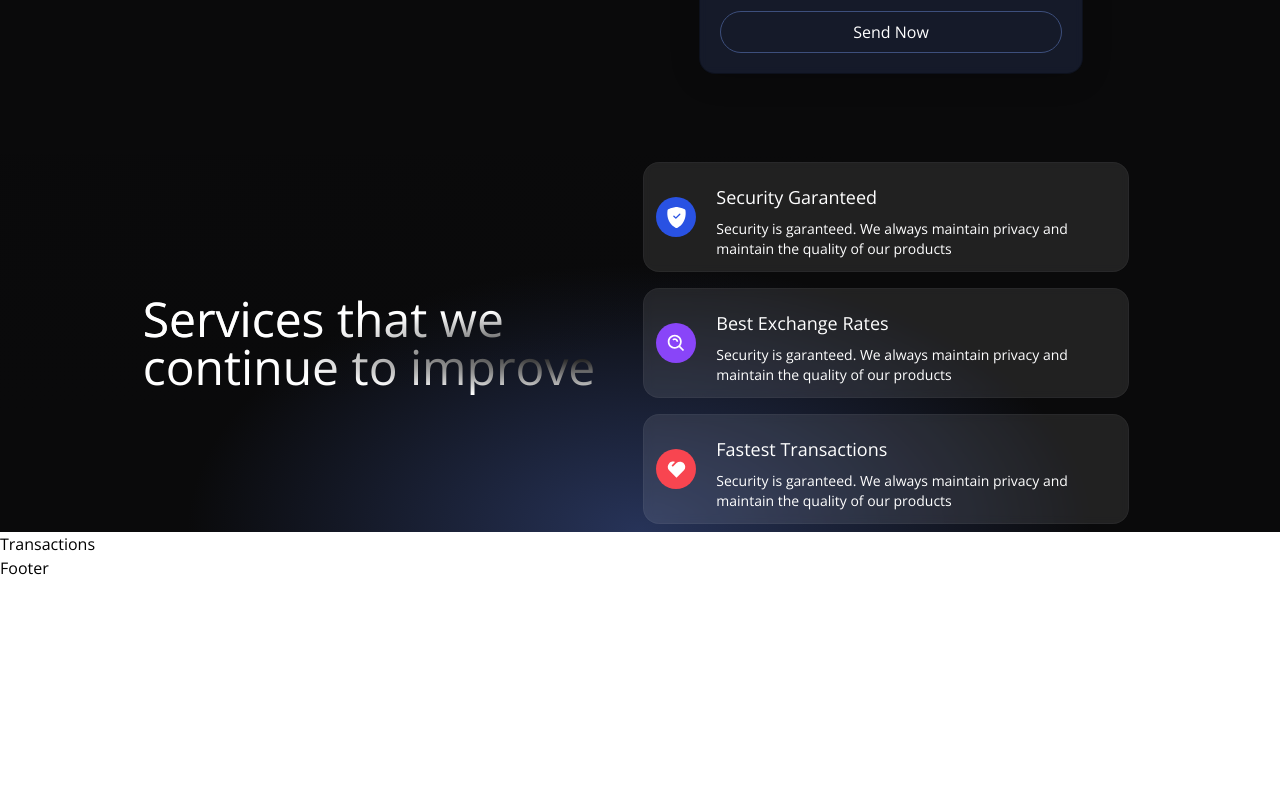
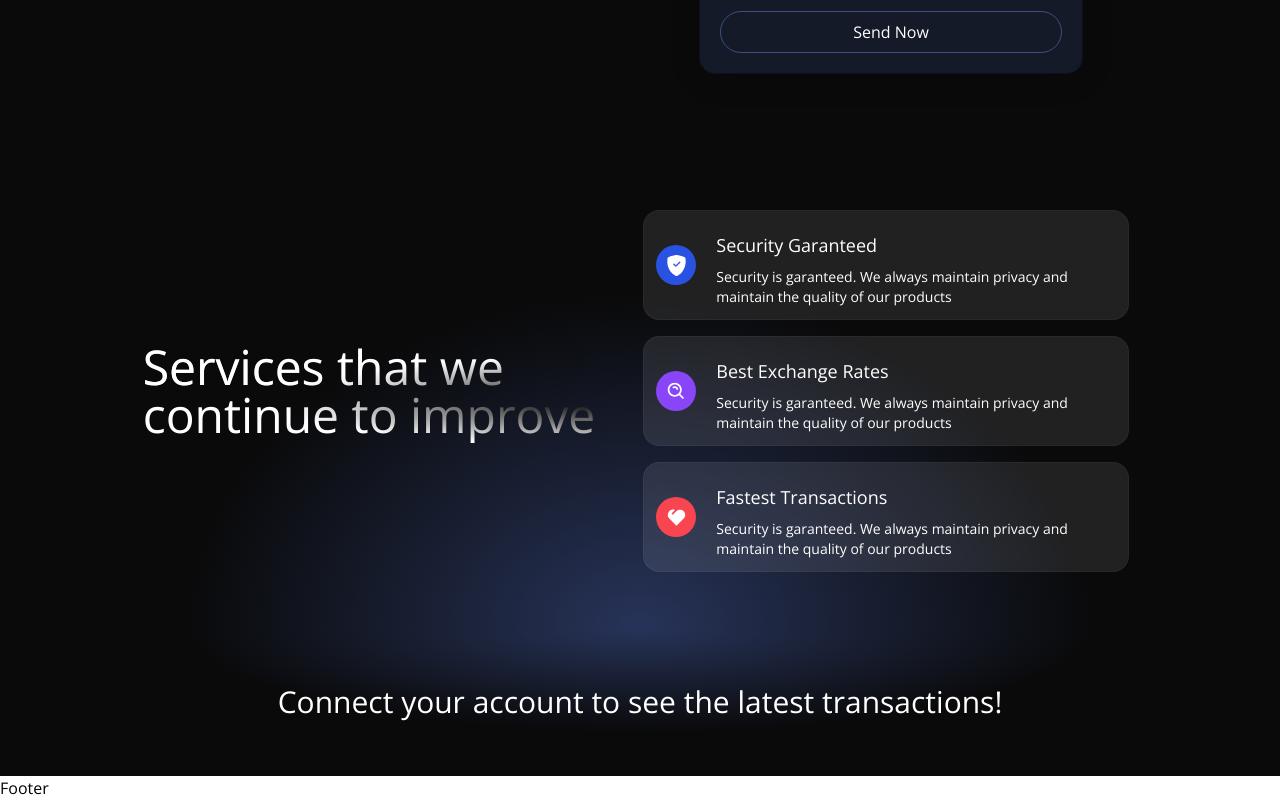
Before and after one commit to Mabast1/ethnest, a React (Vite) app in the folder client/: page / in a window 1280 px wide. Shown: the part 595-1395 px from the top of the page. Before the commit the page ends 1175 px from the top, so only its background shows below. Built offline with nearby package versions, Linux system fonts and the light colour scheme.

Commit message:
started transactions component

```diff
--- a/client/src/components/Services.jsx
+++ b/client/src/components/Services.jsx
@@ -19,7 +19,7 @@
 
 const Services = () => {
   return (
-    <div className="flex w-full justify-center items-center gradient-bg-services">
+    <div className="flex w-full justify-center items-center gradient-bg-services py-12 px-4">
       <div className="flex flex-col mf:flex-row justify-center items-center gap-10">
         <div className="flex justify-center items-center w-full">
           <div className="flex justify-center items-center ">
--- a/client/src/components/Transactions.jsx
+++ b/client/src/components/Transactions.jsx
@@ -1,7 +1,26 @@
-import React from "react";
+import React, { useContext } from "react";
+
+import { TransactionContext } from "../context/TransactionContext";
+import dummyData from "../utils/dummyData";
 
 const Transactions = () => {
-  return <div>Transactions</div>;
+  const { currentAccount } = useContext(TransactionContext);
+
+  return (
+    <div className="flex w-full justify-center items-center 2xl:px-20 gradient-bg-transactions">
+      <div className="flex flex-col md:p-12 py-12 px-4">
+        {currentAccount ? (
+          <h3 className="text-white text-3xl text-center my-2">
+            Latest Transactions
+          </h3>
+        ) : (
+          <h3 className="text-white text-3xl text-center my-2">
+            Connect your account to see the latest transactions!
+          </h3>
+        )}
+      </div>
+    </div>
+  );
 };
 
 export default Transactions;
--- a/client/src/index.css
+++ b/client/src/index.css
@@ -44,10 +44,10 @@
 }
 
 .gradient-bg-transactions {
-  background-color: #0f0e13;
+  background-color: #0a0a0b;
   background-image: radial-gradient(
       at 0% 100%,
-      hsla(253, 16%, 7%, 1) 0,
+      hsla(240, 5%, 4%, 1) 0,
       transparent 50%
     ),
     radial-gradient(at 50% 0%, hsla(225, 39%, 25%, 1) 0, transparent 50%);
```
